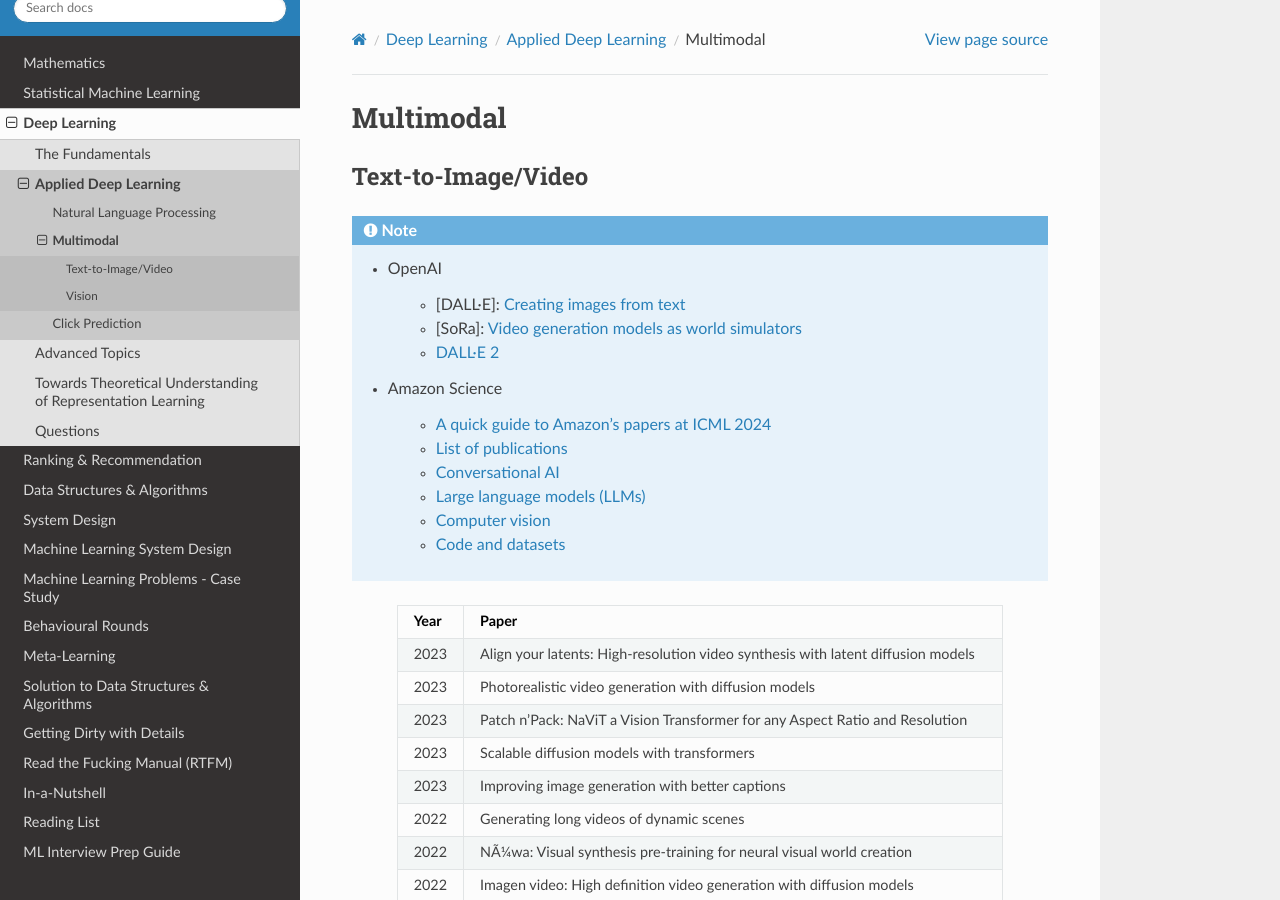
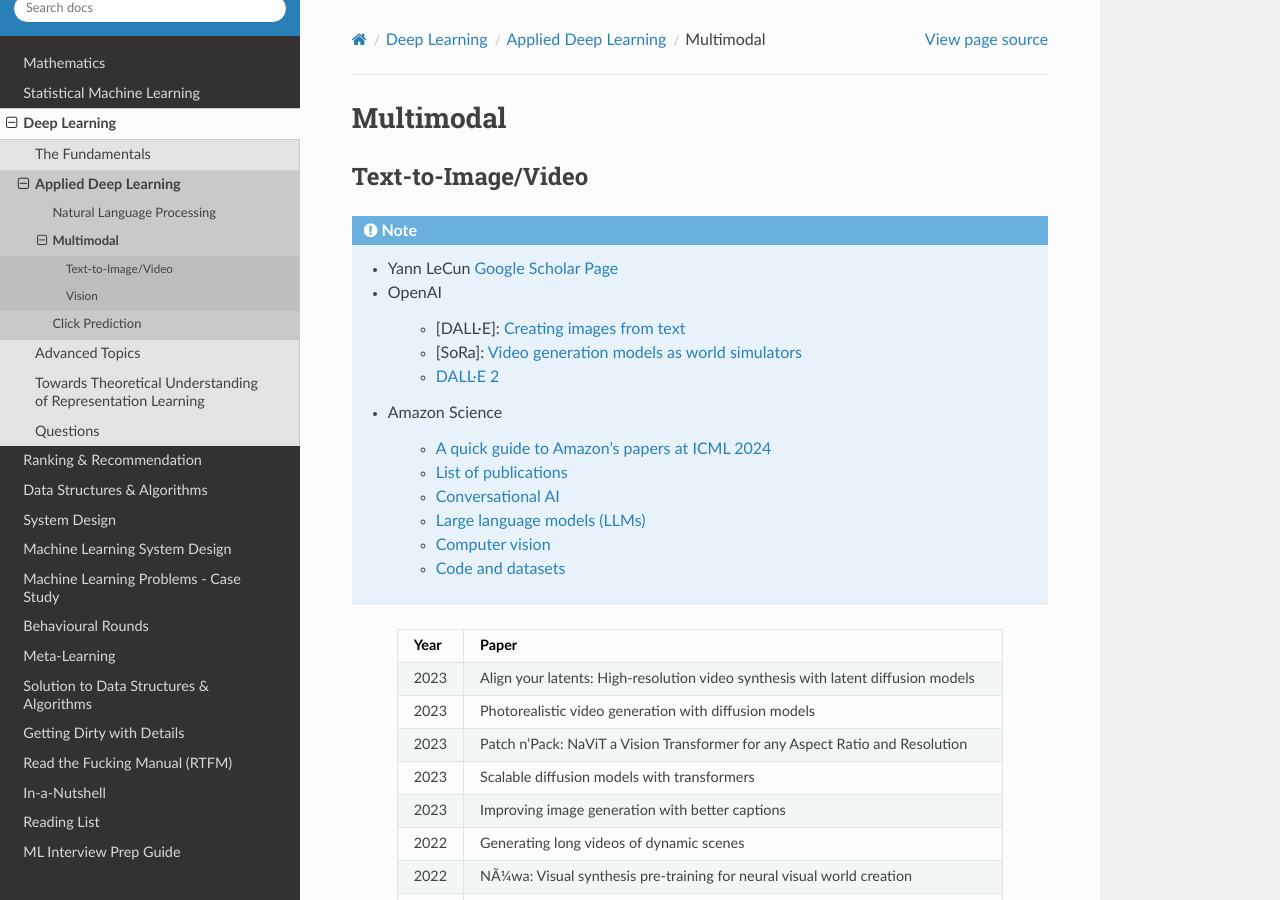
Before and after one commit to uselesstechjunks/leetcode, a Sphinx documentation site: the page built from docs/source/dl/application/image.rst, in a window 1280 px wide and 900 px high. Built offline with Sphinx 7.4.7 and the Read the Docs theme 2.0.0, drawn with Linux system fonts in a browser that asks for light colours.

Commit message:
Update image.rst (#264)

```diff
--- a/docs/source/dl/application/image.rst
+++ b/docs/source/dl/application/image.rst
@@ -6,6 +6,7 @@ Multimodal
 Text-to-Image/Video
 ******************************************************************************************
 .. note::
+	* Yann LeCun `Google Scholar Page <https://scholar.google.com/citations?hl=en&user=WLN3QrAAAAAJ&view_op=list_works&sortby=pubdate>`_
 	* OpenAI
 
 		* [DALL·E]: `Creating images from text <https://openai.com/index/dall-e/>`_
```
